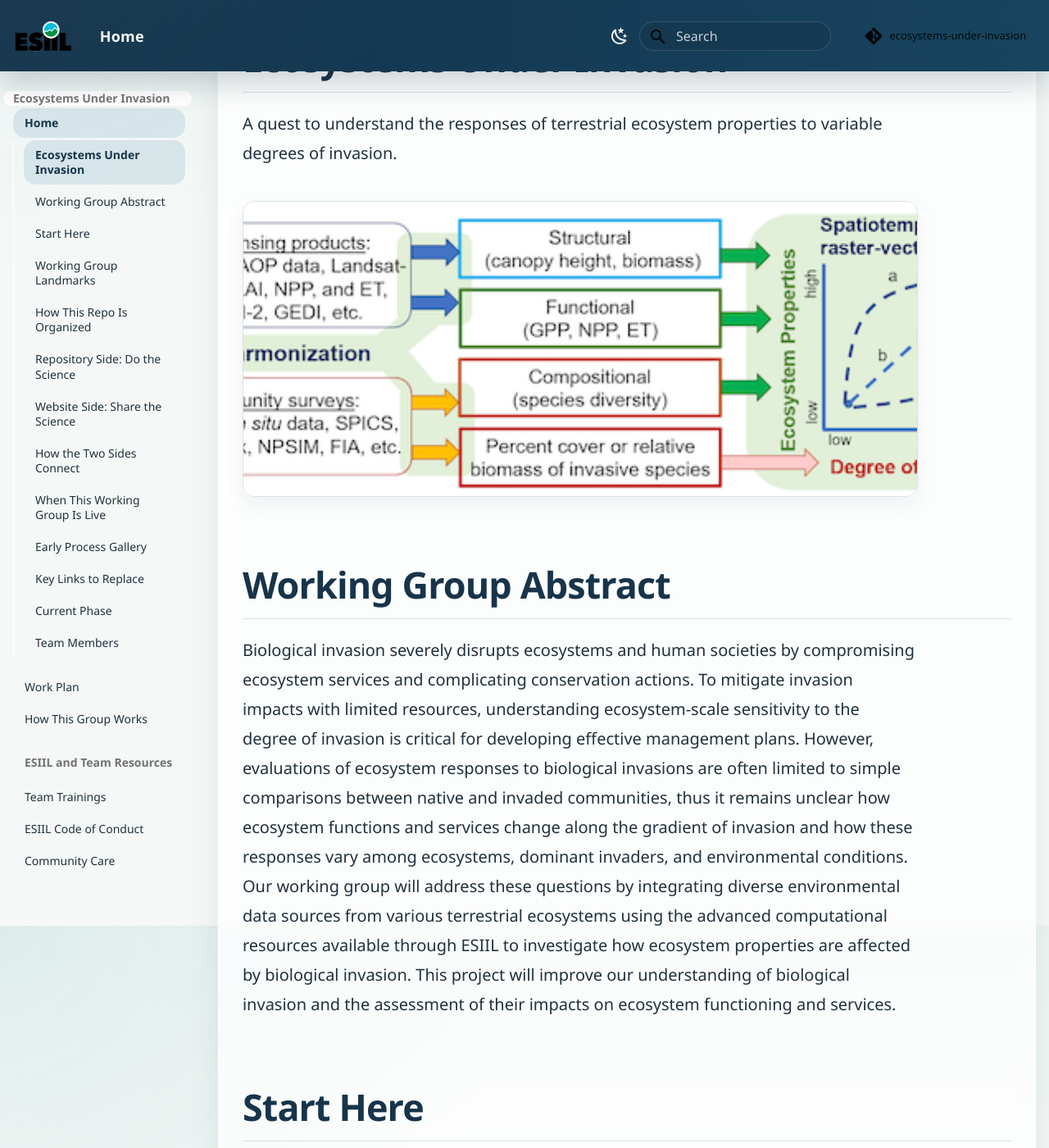
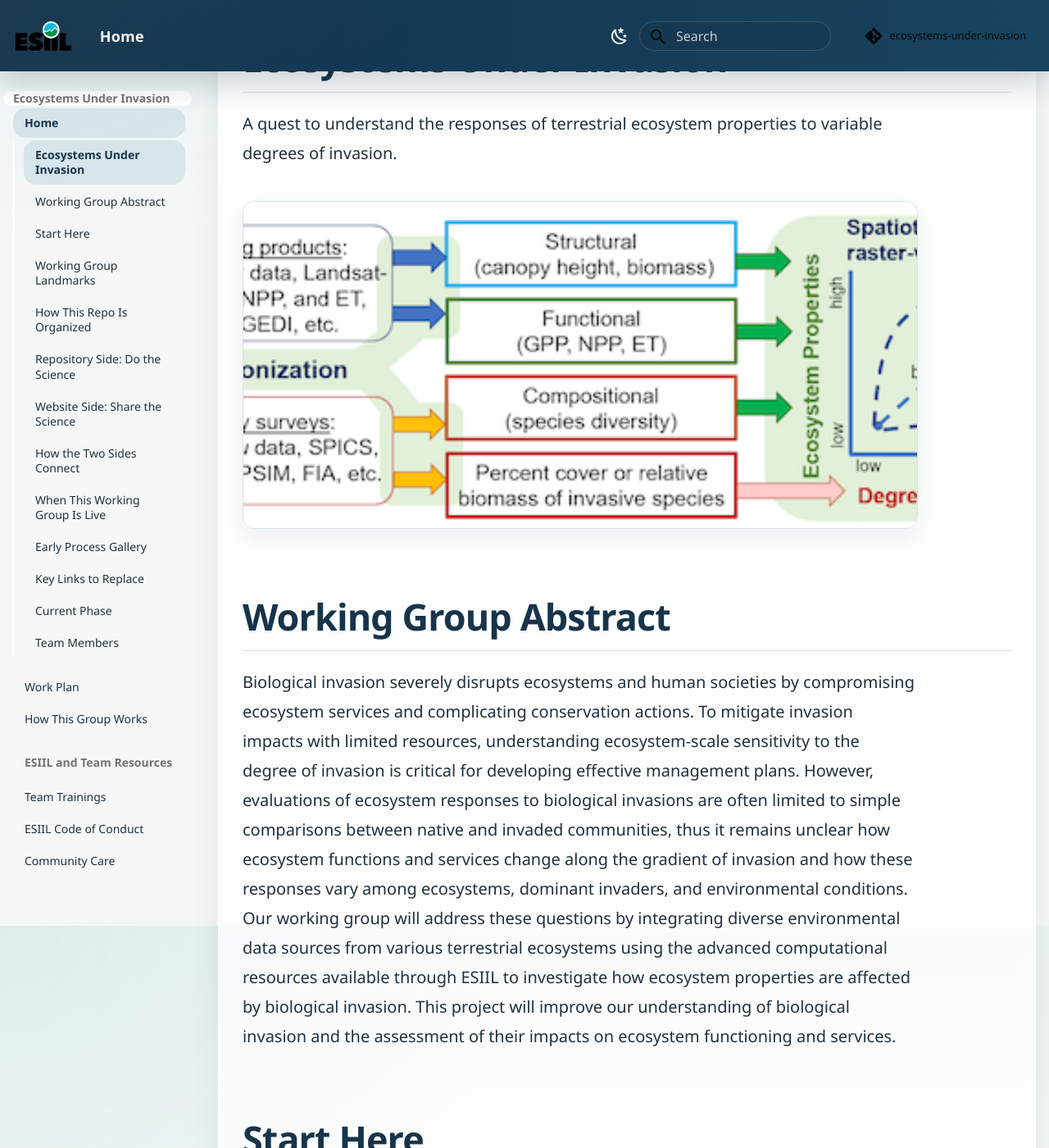
Before and after one commit to CU-ESIIL/ecosystems-under-invasion, an MkDocs documentation site: the page built from docs/index.md, in a window 1280 px wide and 1400 px high, scrolled down 271 px. Shown: the whole window at 82% size. Built offline with MkDocs 1.6.1 and Material for MkDocs 9.7.7, drawn with Linux system fonts in a browser that asks for light colours; comment, search, counter and statistics services are not loaded.

Commit message:
Adjust homepage hero image dimensions
Set width and height for homepage hero image.

```diff
--- a/docs/stylesheets/extra.css
+++ b/docs/stylesheets/extra.css
@@ -372,8 +372,16 @@ body {
 }
 
 .md-typeset img.homepage-hero {
+  width: 100%;
+  height: 400px;       /* adjust as desired */
+  object-fit: cover;
+}
+
+/*
+.md-typeset img.homepage-hero {
   aspect-ratio: 16 / 7;
 }
+*/
 
 .md-typeset img.section-image {
   aspect-ratio: 16 / 9;
```
